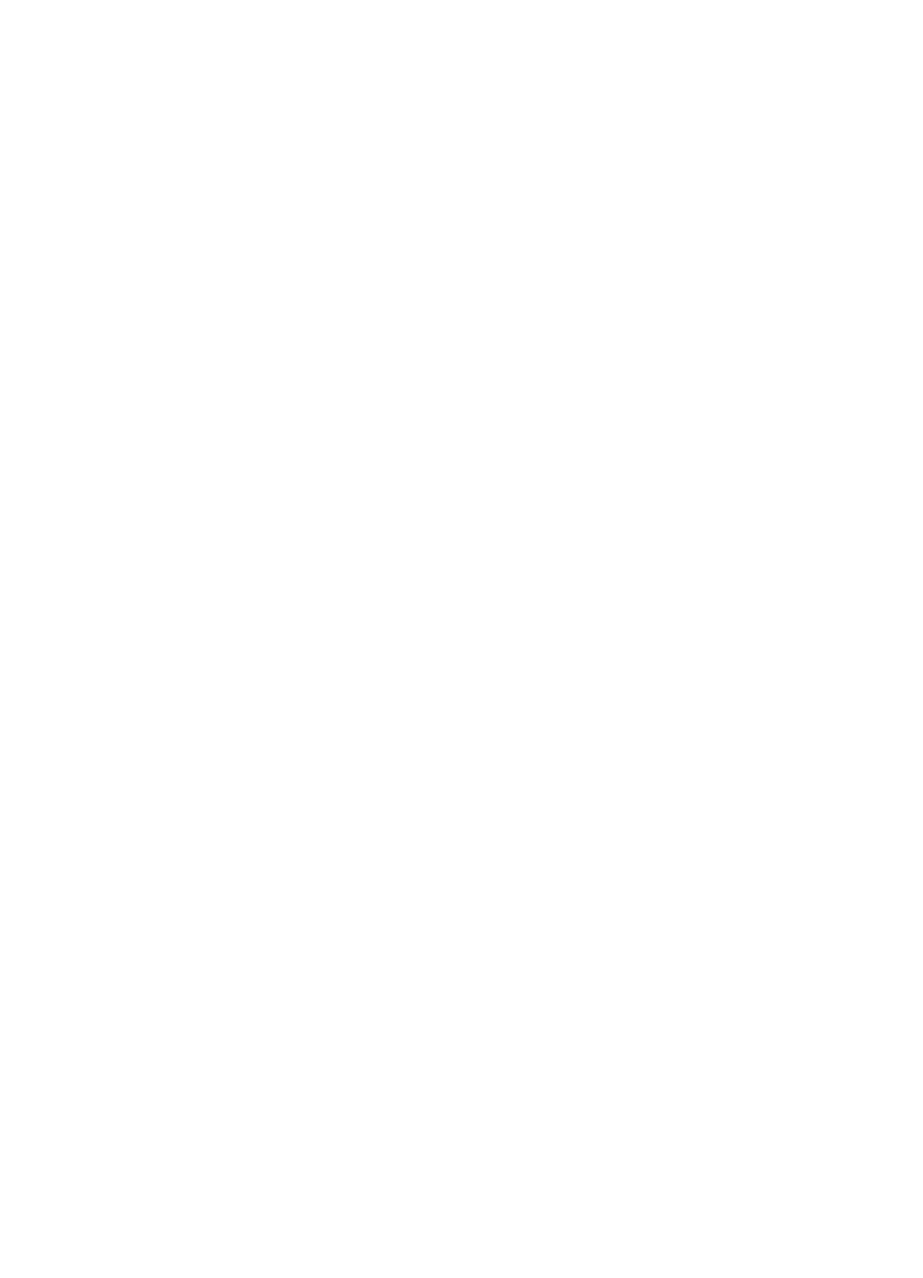
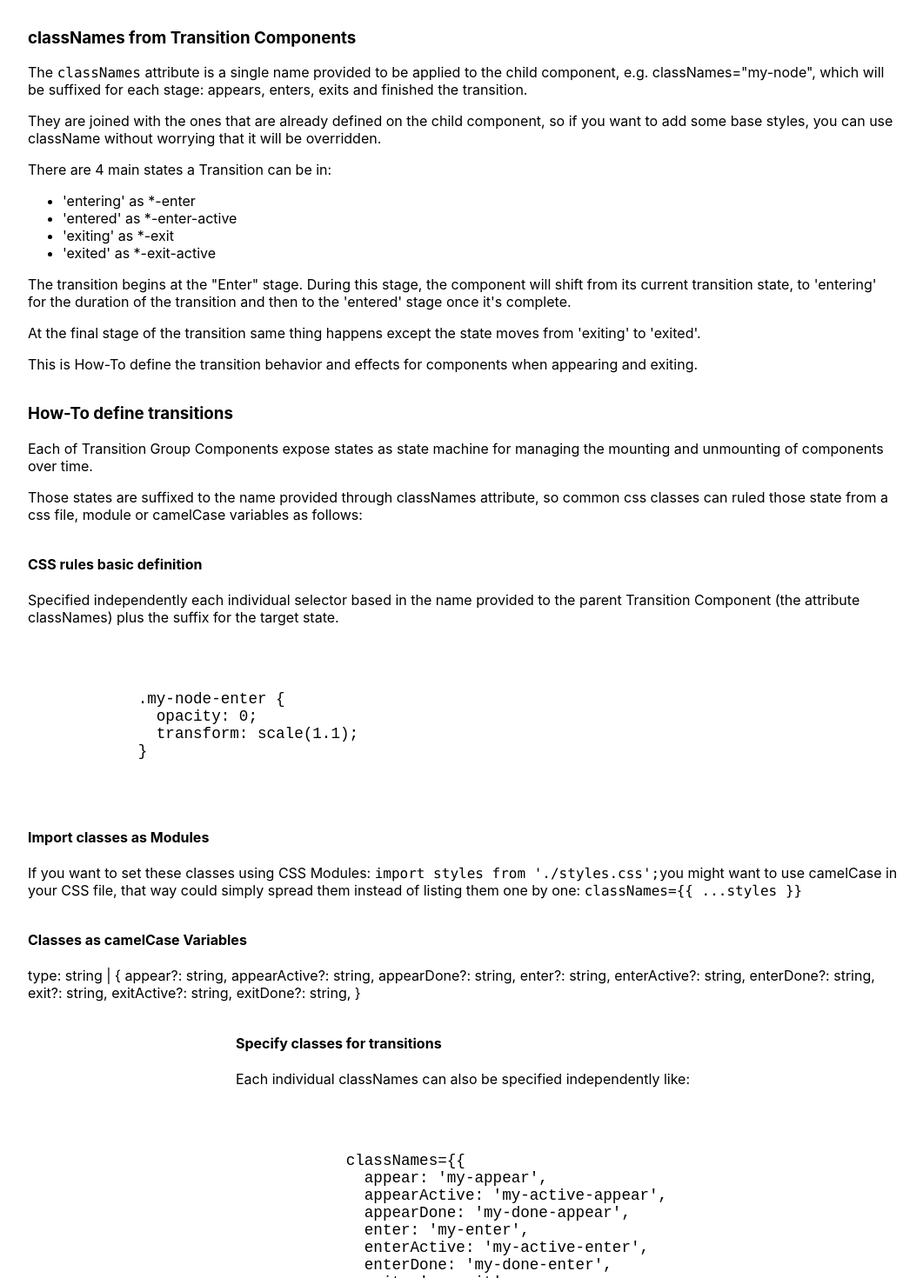
Before and after one commit to laugsg/react-transition-group, a React (Create React App) app: page /stylevariables in a window 1280 px wide. Before the commit this address had no page. Shown: the part 140-1610 px from the top of the page at 87% size, without its empty margins (108-1169 px from the left). Before the commit the page ends 800 px from the top, so only its background shows below. Built offline with nearby package versions, Linux system fonts and the light colour scheme.

Commit message:
update > style variables

```diff
--- a/src/App.tsx
+++ b/src/App.tsx
@@ -11,6 +11,7 @@ import Transition from './pages/transition';
 import CssTransition from './pages/csstransition';
 import SwitchTransition from './pages/switchtransition';
 import TransitionGroup from './pages/transitiongroup';
+import StyleVariables from './pages/stylevariables';
 
 export default function MainEntry() {
   return (
@@ -20,6 +21,7 @@ export default function MainEntry() {
       <Route path="/csstransition" element={<CssTransition/>}/>
       <Route path="/switchtransition" element={<SwitchTransition/>}/>
       <Route path="/transitiongroup" element={<TransitionGroup/>}/>
+      <Route path="/stylevariables" element={<StyleVariables/>}/>
     </Routes>
   );
 }
--- a/src/components/Navigation.tsx
+++ b/src/components/Navigation.tsx
@@ -10,6 +10,7 @@ export function Navigation(){
             <li style={{marginLeft:'1em'}}><Link to="/csstransition">CSSTransition Component</Link></li>
             <li style={{marginLeft:'1em'}}><Link to="/switchtransition">SwitchTransition Component</Link></li>
             <li style={{marginLeft:'1em'}}><Link to="/transitiongroup">TransitionGroup Component</Link></li>
+            <li style={{marginLeft:'1em'}}><Link to="/stylevariables">Style Variables</Link></li>
         </ul>
     )
 }
--- /dev/null
+++ b/src/pages/stylevariables.tsx
@@ -0,0 +1,146 @@
+import styles from "../styles/Home.module.css";
+
+// components
+import { FadeInContainerWithoutButton } from "../components/FadeInContainerWithoutButton";
+import { FadeInContainerWithButton } from "../components/FadeInContainerWithButton";
+import { Navigation } from "../components/Navigation";
+
+export default function StyleVariables() {
+  return (
+    <div className={styles.container}>
+      <Navigation />
+
+      <main className={styles.main}>
+        <h2>Style Variables</h2>
+
+        {/* Transition based in State switching */}
+        <article className={styles.article}>
+          <h3>classNames from Transition Components</h3>
+          <p>
+            The <code>classNames</code> attribute is a single name provided to
+            be applied to the child component, e.g. classNames="my-node", which
+            will be suffixed for each stage: appears, enters, exits and finished
+            the transition.
+          </p>
+
+          <p>
+            They are joined with the ones that are already defined on the child
+            component, so if you want to add some base styles, you can use
+            className without worrying that it will be overridden.
+          </p>
+
+          <p>There are 4 main states a Transition can be in:</p>
+          <ul>
+            <li>'entering' as *-enter</li>
+            <li>'entered' as *-enter-active</li>
+            <li>'exiting' as *-exit</li>
+            <li>'exited' as *-exit-active</li>
+          </ul>
+
+          <p>
+            The transition begins at the "Enter" stage. During this stage, the
+            component will shift from its current transition state, to
+            'entering' for the duration of the transition and then to the
+            'entered' stage once it's complete.
+          </p>
+
+          <p>
+            At the final stage of the transition same thing happens except the
+            state moves from 'exiting' to 'exited'.
+          </p>
+
+          <p>
+            This is How-To define the transition behavior and effects for
+            components when appearing and exiting.
+          </p>
+        </article>
+
+        {/* Transition by default */}
+        <article className={styles.article}>
+          <h3>How-To define transitions</h3>
+          <p>
+            Each of Transition Group Components expose states as state machine
+            for managing the mounting and unmounting of components over time.
+          </p>
+
+          <p>
+            Those states are suffixed to the name provided through classNames
+            attribute, so common css classes can ruled those state from a css
+            file, module or camelCase variables as follows:
+          </p>
+        </article>
+
+        {/* Transition by default */}
+        <article className={styles.article}>
+          <h4>CSS rules basic definition</h4>
+
+          <p>
+            Specified independently each individual selector based in the name
+            provided to the parent Transition Component (the attribute
+            classNames) plus the suffix for the target state.
+          </p>
+          <code className={styles.code}>
+            <pre>
+              {`
+            .my-node-enter {
+              opacity: 0;
+              transform: scale(1.1);
+            }
+            `}
+            </pre>
+          </code>
+        </article>
+
+        {/* Transition by default */}
+        <article className={styles.article}>
+          <h4>Import classes as Modules</h4>
+          <p>
+            If you want to set these classes using CSS Modules:{" "}
+            <code>import styles from './styles.css';</code>
+            you might want to use camelCase in your CSS file, that way could
+            simply spread them instead of listing them one by one:{" "}
+            <code>
+              classNames={"{{"} ...styles {"}}"}
+            </code>
+          </p>
+        </article>
+
+        {/* Transition by default */}
+        <article className={styles.article}>
+          <h4>Classes as camelCase Variables</h4>
+          <p>
+            type: string | {"{"} appear?: string, appearActive?: string,
+            appearDone?: string, enter?: string, enterActive?: string,
+            enterDone?: string, exit?: string, exitActive?: string, exitDone?:
+            string, {"}"}
+          </p>
+        </article>
+
+        <article className={styles.article}>
+          <h4>Specify classes for transitions</h4>
+
+          <p>
+            Each individual classNames can also be specified independently like:
+          </p>
+          <code className={styles.code}>
+            <pre>
+              {`
+            classNames={{
+              appear: 'my-appear',
+              appearActive: 'my-active-appear',
+              appearDone: 'my-done-appear',
+              enter: 'my-enter',
+              enterActive: 'my-active-enter',
+              enterDone: 'my-done-enter',
+              exit: 'my-exit',
+              exitActive: 'my-active-exit',
+              exitDone: 'my-done-exit',
+            }}
+            `}
+            </pre>
+          </code>
+        </article>
+      </main>
+    </div>
+  );
+}
```
